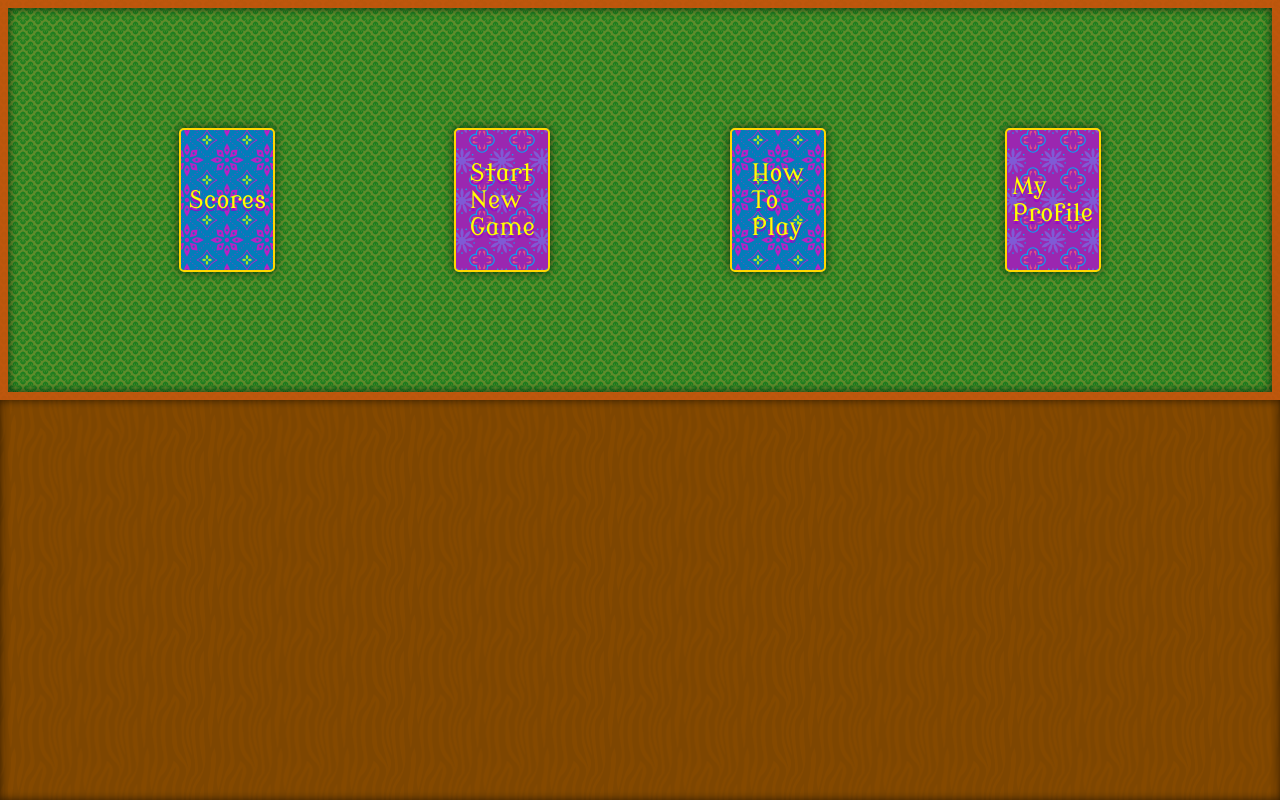
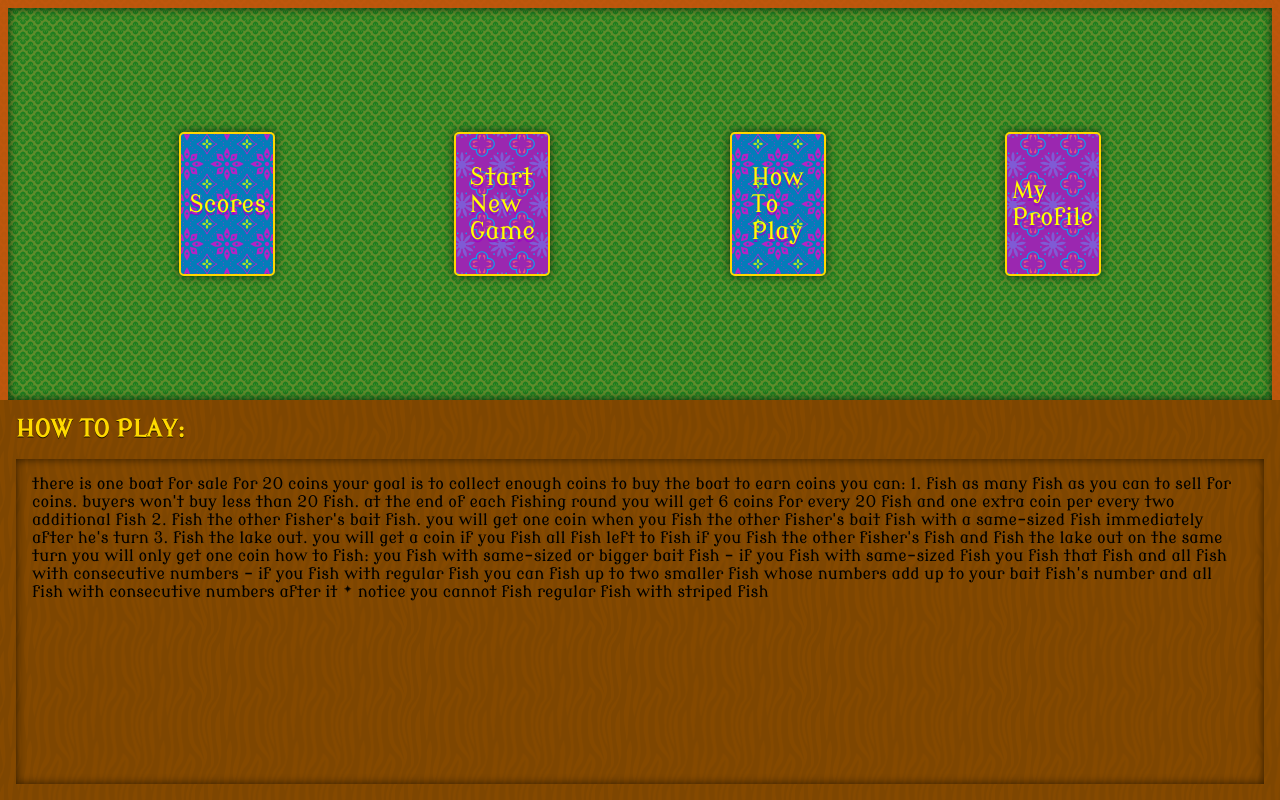
Before and after one commit to ichbinderbar/fish-client, a React (Vite) app: page / in a window 1280 px wide. Built offline with nearby package versions, Linux system fonts and the light colour scheme.

Commit message:
style new routes

```diff
--- a/src/App.jsx
+++ b/src/App.jsx
@@ -17,6 +17,9 @@ import sell from "./game/Sell";
 import { checkGameOver } from "./game/CheckGameOver";
 import { BrowserRouter, Route, Routes } from "react-router-dom";
 import MainMenu from "./pages/MainMenu/MainMenu";
+import InstructionsBoard from "./components/InstructionsBoard/InstructionsBoard";
+import Leaderboard from "./components/Leaderboard/Leaderboard";
+import ProfileCard from "./components/ProfileCard/ProfileCard";
 
 // To-Dos:
 // - keepping track of table updates is not working find a better aproach maybe with sum of players hands counter
@@ -295,7 +298,33 @@ function App() {
   return (
     <BrowserRouter>
       <Routes>
-        <Route path="/" element={<MainMenu />} />
+        <Route
+          path="/"
+          element={
+            <>
+              <MainMenu />
+              <InstructionsBoard />
+            </>
+          }
+        />
+        <Route
+          path="/scores"
+          element={
+            <>
+              <MainMenu />
+              <Leaderboard />
+            </>
+          }
+        />
+        <Route
+          path="/user-profile"
+          element={
+            <>
+              <MainMenu />
+              <ProfileCard></ProfileCard>
+            </>
+          }
+        />
         <Route
           path="/game"
           element={
--- /dev/null
+++ b/src/components/InstructionsBoard/InstructionsBoard.jsx
@@ -0,0 +1,29 @@
+import "./InstructionsBoard.scss";
+
+export default function InstructionsBoard() {
+  return (
+    <div className="instructions-board__main-container">
+      <h1 className="instructions-board__title">How To Play:</h1>
+      <div className="instructions-board__subcontainer">
+        <p className="instructions-board__content">
+          there is one boat for sale for 20 coins your goal is to collect enough
+          coins to buy the boat to earn coins you can: 1. fish as many fish as
+          you can to sell for coins. buyers won't buy less than 20 fish. at the
+          end of each fishing round you will get 6 coins for every 20 fish and
+          one extra coin per every two additional fish 2. fish the other
+          fisher's bait fish. you will get one coin when you fish the other
+          fisher's bait fish with a same-sized fish immediately after he's turn
+          3. fish the lake out. you will get a coin if you fish all fish left to
+          fish if you fish the other fisher's fish and fish the lake out on the
+          same turn you will only get one coin how to fish: you fish with
+          same-sized or bigger bait fish - if you fish with same-sized fish you
+          fish that fish and all fish with consecutive numbers - if you fish
+          with regular fish you can fish up to two smaller fish whose numbers
+          add up to your bait fish's number and all fish with consecutive
+          numbers after it * notice you cannot fish regular fish with striped
+          fish
+        </p>
+      </div>
+    </div>
+  );
+}
--- /dev/null
+++ b/src/components/InstructionsBoard/InstructionsBoard.scss
@@ -0,0 +1,40 @@
+@use "../../styles/partials/fonts" as *;
+@use "../../styles/partials/globals" as *;
+@use "../../styles/partials/mixins" as *;
+@use "../../styles/partials/variables" as *;
+
+.instructions-board {
+  &__main-container {
+    display: flex;
+    flex-direction: column;
+    padding: 1rem;
+    justify-content: center;
+    min-width: 24rem;
+    height: 50vh;
+    overflow: hidden;
+    background-image: $wood;
+  }
+  &__subcontainer {
+    padding: 1rem;
+    display: flex;
+    flex-direction: column;
+    height: 100%;
+    width: 100%;
+    overflow: hidden;
+    background-image: $wood;
+    box-shadow: inset 0 0 10px rgba(0, 0, 0, 0.65);
+    @include tablet {
+      flex-direction: row;
+    }
+  }
+  &__title {
+    display: flex;
+    margin-bottom: 1rem;
+    color: rgb(255, 217, 0);
+    text-shadow: 0 1px rgba(0, 0, 0, 0.797);
+    text-transform: uppercase;
+  }
+  &__content {
+    display: flex;
+  }
+}
--- /dev/null
+++ b/src/components/Leaderboard/Leaderboard.jsx
@@ -0,0 +1,12 @@
+import "./Leaderboard.scss";
+
+export default function Leaderboard() {
+  return (
+    <div className="leaderboard__main-container">
+      <h1 className="leaderboard__title">Highest Scores:</h1>
+      <div className="leaderboard__subcontainer">
+        <div className="leaderboard__content"></div>
+      </div>
+    </div>
+  );
+}
--- /dev/null
+++ b/src/components/Leaderboard/Leaderboard.scss
@@ -0,0 +1,41 @@
+@use "../../styles/partials/fonts" as *;
+@use "../../styles/partials/globals" as *;
+@use "../../styles/partials/mixins" as *;
+@use "../../styles/partials/variables" as *;
+
+.leaderboard {
+  &__main-container {
+    justify-content: center;
+    padding: 1rem;
+    display: flex;
+    flex-direction: column;
+    min-width: 24rem;
+    height: 50vh;
+    overflow: hidden;
+    background-image: $wood;
+  }
+  &__subcontainer {
+    padding: 1rem;
+    display: flex;
+    flex-direction: column;
+    height: 100%;
+    width: 100%;
+    overflow: hidden;
+    background-image: $wood;
+    box-shadow: inset 0 0 10px rgba(0, 0, 0, 0.65);
+    @include tablet {
+      flex-direction: row;
+    }
+  }
+  &__title {
+    display: flex;
+    margin-bottom: 1rem;
+    // color: rgb(255, 217, 0);
+    color: rgba(255, 98, 0, 0.925);
+    text-shadow: 0 1px rgba(0, 0, 0, 0.797);
+    text-transform: uppercase;
+  }
+  &__content {
+    display: flex;
+  }
+}
--- /dev/null
+++ b/src/components/ProfileCard/ProfileCard.jsx
@@ -0,0 +1,13 @@
+import "./ProfileCard.scss";
+import playerDp from "../../assets/images/player.jpg";
+
+export default function ProfileCard() {
+  return (
+    <div className="profile-card__main-container">
+      <h1 className="profile-card__title">Profile Info:</h1>
+      <div className="profile-card__subcontainer">
+        <img className="profile-card__player-dp" src={playerDp} />
+      </div>
+    </div>
+  );
+}
--- /dev/null
+++ b/src/components/ProfileCard/ProfileCard.scss
@@ -0,0 +1,47 @@
+@use "../../styles/partials/fonts" as *;
+@use "../../styles/partials/globals" as *;
+@use "../../styles/partials/mixins" as *;
+@use "../../styles/partials/variables" as *;
+
+.profile-card {
+  &__main-container {
+    justify-content: center;
+    padding: 1rem;
+    display: flex;
+    flex-direction: column;
+    min-width: 24rem;
+    height: 50vh;
+    overflow: hidden;
+    background-image: $wood;
+  }
+  &__subcontainer {
+    color: rgba(255, 98, 0, 0.925);
+    text-shadow: 0 1px rgba(0, 0, 0, 0.797);
+    padding: 1rem;
+    display: flex;
+    flex-direction: column;
+    height: 100%;
+    width: 100%;
+    overflow: hidden;
+    background-image: $wood;
+    box-shadow: inset 0 0 10px rgba(0, 0, 0, 0.65);
+  }
+  &__title {
+    display: flex;
+    margin-bottom: 1rem;
+    // color: rgb(255, 217, 0);
+    color: rgba(94, 255, 40, 0.925);
+    text-shadow: 0 1px rgba(0, 0, 0, 0.797);
+    text-transform: uppercase;
+  }
+  &__content {
+    display: flex;
+  }
+  &__player-dp {
+    display: flex;
+    height: auto;
+    width: 8rem;
+    border: solid rgb(75, 37, 2) 5px;
+    box-shadow: 0 0 10px rgba(0, 0, 0, 0.7);
+  }
+}
--- a/src/pages/MainMenu/MainMenu.jsx
+++ b/src/pages/MainMenu/MainMenu.jsx
@@ -3,24 +3,27 @@ import { Link } from "react-router-dom";
 
 export default function MainMenu() {
   return (
-    <>
-      <div className="main-menu__top-container">
+    <div className="main-menu__main-container">
+      <Link to={"/scores"}>
         <div className="main-menu__button main-menu__button--scores">
           Scores
         </div>
+      </Link>
       <Link to={"/game"}>
         <div className="main-menu__button main-menu__button--new-game">
           Start New Game
         </div>
       </Link>
+      <Link to={"/"}>
         <div className="main-menu__button main-menu__button--instructions">
           How To Play
         </div>
+      </Link>
+      <Link to={"/user-profile"}>
         <div className="main-menu__button main-menu__button--profile">
           My Profile
         </div>
+      </Link>
     </div>
-      <div className="main-menu__bottom-container"></div>
-    </>
   );
 }
--- a/src/pages/MainMenu/MainMenu.scss
+++ b/src/pages/MainMenu/MainMenu.scss
@@ -4,9 +4,10 @@
 @use "../../styles/partials/variables" as *;
 
 .main-menu {
-  &__top-container {
+  &__main-container {
     background-image: $table-cloth;
     border: 0.5rem solid rgba(201, 83, 10, 0.912);
+    border-bottom: none;
     box-shadow: inset 0 0 10px rgba(0, 0, 0, 0.7);
     gap: 1.5rem;
     padding: 1rem;
@@ -22,18 +23,6 @@
     -ms-overflow-style: none; /* For IE and Edge */
     &:-webkit-scrollbar {
       display: none; /* For Chrome, Safari, and Opera */
-    }
-  }
-  &__bottom-container {
-    display: flex;
-    flex-direction: column;
-    min-width: 24rem;
-    height: 50vh;
-    overflow: hidden;
-    background-image: $wood;
-    box-shadow: inset 0 0 10px rgba(0, 0, 0, 0.65);
-    @include tablet {
-      flex-direction: row;
     }
   }
   &__button {
--- a/src/styles/partials/_resets.scss
+++ b/src/styles/partials/_resets.scss
@@ -7,3 +7,21 @@ body {
   padding: 0;
   overflow: hidden;
 }
+
+h1 {
+  font-size: 1.5rem;
+  padding: 0;
+  margin: 0;
+}
+
+h2 {
+  font-size: 1rem;
+  padding: 0;
+  margin: 0;
+}
+
+p {
+  font-size: 1rem;
+  padding: 0;
+  margin: 0;
+}
```
Lines whose indentation alone changed are shown as unchanged.
